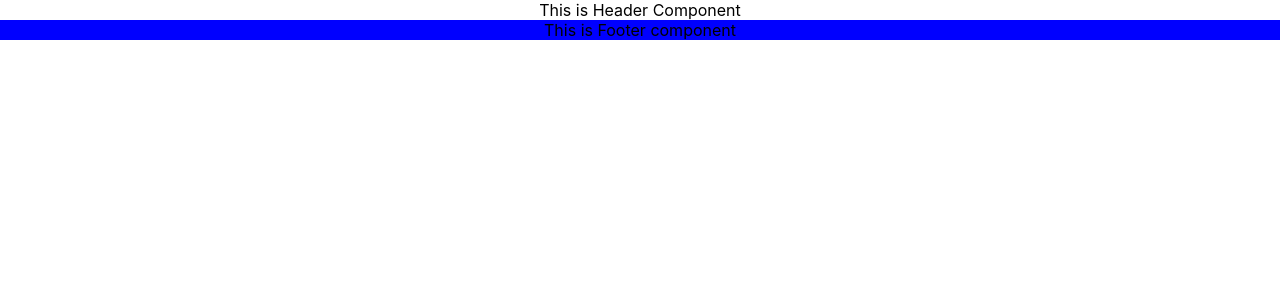
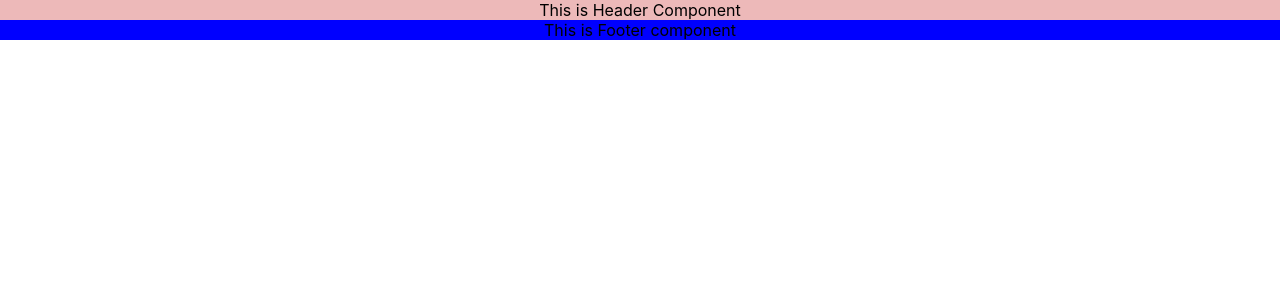
Before and after one commit to zahraRostami1999/blog-app, a React (Create React App) app: page / in a window 1280 px wide. Shown: the top 300 px of the page. Built offline with nearby package versions, Linux system fonts and the light colour scheme.

Commit message:
add style to Header component

```diff
--- a/src/Components/header/Header.jsx
+++ b/src/Components/header/Header.jsx
@@ -1,8 +1,8 @@
-import 'Header.css'
+import './Header.css'
 
 function Header(){
     return(
-        <div>This is Header Component</div>
+        <div className="header">This is Header Component</div>
     );
 }
 
```
